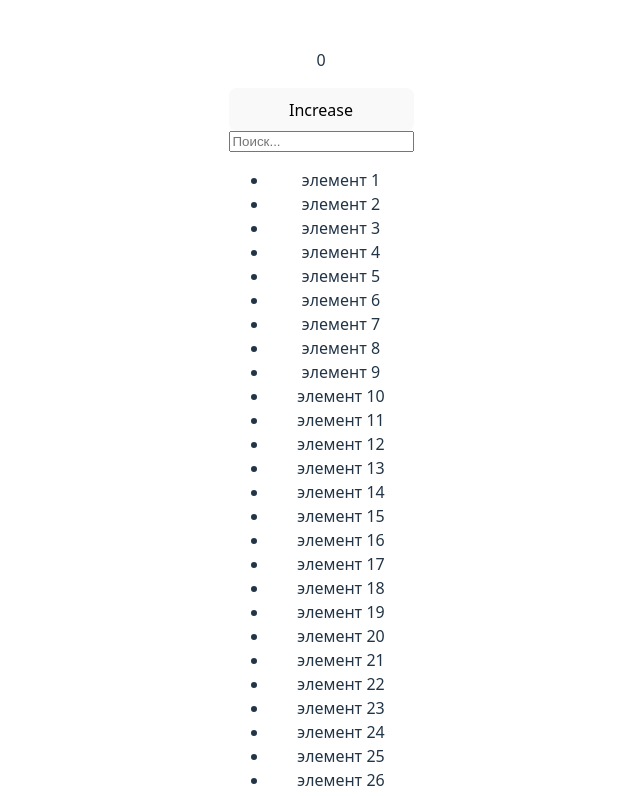
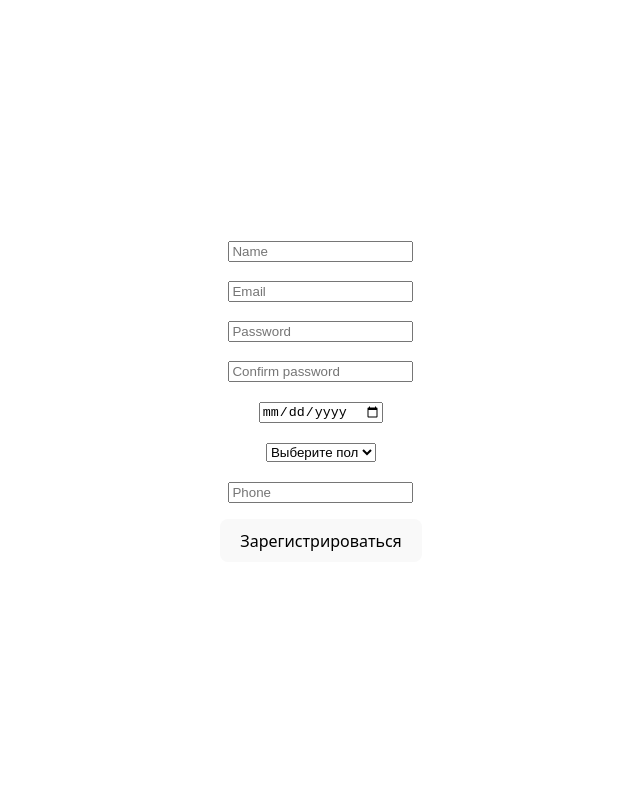
Before and after one commit to ViktoriaIvanova97/rrr-redev, a React (Vite) app: page / in a window 1280 px wide. Shown: the top 796 px of the page, without its empty margins (319-959 px from the left). Built offline with nearby package versions, Linux system fonts and the light colour scheme.

Commit message:
add form

```diff
--- a/package.json
+++ b/package.json
@@ -15,7 +15,8 @@
 	"license": "ISC",
 	"dependencies": {
 		"react": "^19.1.0",
-	  "react-dom": "^19.1.0"
+		"react-dom": "^19.1.0",
+		"react-hook-form": "^7.62.0"
 	},
 	"devDependencies": {
 		"@eslint/js": "^9.25.0",
--- a/src/App.jsx
+++ b/src/App.jsx
@@ -1,37 +1,8 @@
-import { useState, useCallback, useMemo } from "react";
 import "./App.css";
-import SearchInput from "./SearchInput";
-import ItemList from "./ItemList";
-import CounterButton from "./CounterButton";
-import { withRenderTracker } from "./withRenderTracker";
-
-const Tracker = withRenderTracker(ItemList, "ItemList");
+import { RegistrationForm } from "./RegistrationForm";
 
 function App() {
-  const [count, setCount] = useState(0);
-  const [search, setSearch] = useState("");
-
-  const items = useMemo(
-    () => Array.from({ length: 150 }, (_, i) => `элемент ${i + 1}`),
-    [],
-  );
-
-  const changeCount = useCallback(() => {
-    setCount((prev) => prev + 1);
-  }, []);
-
-  const handleChange = useCallback((e) => {
-    setSearch(e.target.value);
-  }, []);
-
-  return (
-    <div style={{ display: "grid" }}>
-      <p>{count}</p>
-      <CounterButton changeCount={changeCount} />
-      <SearchInput handleChange={handleChange} />
-      <Tracker items={items} search={search} />
-    </div>
-  );
+  return <RegistrationForm/>;
 }
 
 export default App;
--- a/src/CounterButton.jsx
+++ /dev/null
@@ -1,6 +0,0 @@
-import { memo } from "react";
-const CounterButton = ({ changeCount }) => {
-  return <button onClick={changeCount}>Increase</button>;
-};
-
-export default memo(CounterButton);
--- a/src/ItemList.jsx
+++ /dev/null
@@ -1,17 +0,0 @@
-import { useMemo,memo } from "react";
-
-const ItemList = ({ items, search }) => {
-  const filteredItems = useMemo(() => {
-    return items.filter((item) => item.includes(search));
-  }, [items, search]);
-
-  return (
-    <ul>
-      {filteredItems.map((item, index) => (
-        <li key={index}>{item}</li>
-      ))}
-    </ul>
-  );
-};
-
-export default memo(ItemList);
--- /dev/null
+++ b/src/RegistrationForm.jsx
@@ -0,0 +1,149 @@
+import { useForm } from "react-hook-form";
+import { useState } from "react";
+
+export const RegistrationForm = () => {
+  const {
+    register,
+    handleSubmit,
+    getValues,
+    formState: { errors },
+  } = useForm();
+
+  const [submittedData, setSubmittedData] = useState(null);
+  const [message, setMessage] = useState("");
+  const [showModal, setShowModal] = useState(false);
+
+  const onSubmit = (data) => {
+    setSubmittedData(data);
+    setMessage("Успешно зарегистрировано");
+    setShowModal(true);
+  };
+
+  const closeModal = () => {
+    setShowModal(false);
+  };
+
+  return (
+    <div>
+      <form onSubmit={handleSubmit(onSubmit)}>
+        <div>
+          <input
+            placeholder="Name"
+            {...register("name", { required: "Введите имя " })}
+          />
+          <p>{errors.name?.message}</p>
+        </div>
+
+        <div>
+          <input
+            type="email"
+            placeholder="Email"
+            {...register("email", {
+              required: "Введите email",
+              pattern: {
+                value: /^[A-Za-z0-9._%+-]+@[A-Za-z0-9.-]+\.[A-Za-z]{2,4}$/,
+                message: "Введите корректный email",
+              },
+            })}
+          />
+          <p>{errors.email?.message}</p>
+        </div>
+
+        <div>
+          <input
+            type="password"
+            placeholder="Password"
+            {...register("password", {
+              required: "Введите пароль ",
+              minLength: {
+                value: 6,
+                message: "Пароль должен содержать не менее 6 символов",
+              },
+              pattern: {
+                value: /^(?=.*[A-Z])(?=.*\d).{6,}$/,
+                message: "Пароль должен содержать хотя бы одну заглавную букву",
+              },
+            })}
+          />
+          <p>{errors.password?.message}</p>
+        </div>
+
+        <div>
+          <input
+            type="password"
+            placeholder="Confirm password"
+            {...register("confirmPassword", {
+              required: "Подтвердите пароль ",
+              validate: (value) =>
+                value === getValues("password") || "Пароли не совпадают",
+            })}
+          />
+          <p>{errors.confirmPassword?.message}</p>
+        </div>
+
+        <div>
+          <input
+            type="date"
+            placeholder="birth Date"
+            {...register("birthDate", { required: "Введите дату рождения " })}
+          />
+          <p>{errors.birthDate?.message}</p>
+        </div>
+
+        <div>
+          <select
+            {...register("gender", { required: "Пожалуйста, выберите пол" })}
+          >
+            <option value="">Выберите пол</option>
+            <option value="male">Мужчина</option>
+            <option value="female">Женщина</option>
+          </select>
+          <p>{errors.gender?.message}</p>
+        </div>
+
+        <div>
+          <input
+            type="tel"
+            placeholder="Phone"
+            {...register("phone", { required: "Введите номер телефона" })}
+          />
+          <p>{errors.phone?.message}</p>
+        </div>
+
+        <button type="submit">Зарегистрироваться</button>
+      </form>
+
+      {showModal && (
+        <div
+          style={{
+            position: "fixed",
+            top: 0,
+            left: 0,
+            width: "100%",
+            height: "100%",
+            backgroundColor: "rgba(0,0,0,0.5)",
+            display: "flex",
+            justifyContent: "center",
+            alignItems: "flex-start",
+          }}
+        >
+          <div
+            style={{
+              backgroundColor: "#fff",
+              padding: "20px",
+              borderRadius: "8px",
+              maxWidth: "400px",
+              width: "100%",
+            }}
+          >
+            <h2>Данные регистрации</h2>
+            <pre>{JSON.stringify(submittedData, null, 2)}</pre>
+            <button onClick={closeModal}>Закрыть</button>
+          </div>
+        </div>
+      )}
+
+      {message && <h2>{message}</h2>}
+    </div>
+  );
+};
--- a/src/SearchInput.jsx
+++ /dev/null
@@ -1,7 +0,0 @@
-import { memo } from "react";
-
-const SearchInput = ({ handleChange }) => {
-  return <input type="text" onChange={handleChange} placeholder="Поиск..." />;
-};
-
-export default memo(SearchInput);
--- a/src/withRenderTracker.jsx
+++ /dev/null
@@ -1,10 +0,0 @@
-import { memo,useRef} from "react";
-
-export const withRenderTracker = (Component,name) => {
-	return memo((props) =>{
-	  const renderCount = useRef(0);
-	  renderCount.current += 1;
-	  console.log(`Компонент ${name} рендерился ${renderCount.current} раз`);
-	  return <Component {...props} />;
-	})
-};
```
Also changed, not shown: 1 other file (tests, documents, lock files or other folders). Lines whose indentation alone changed are shown as unchanged.
